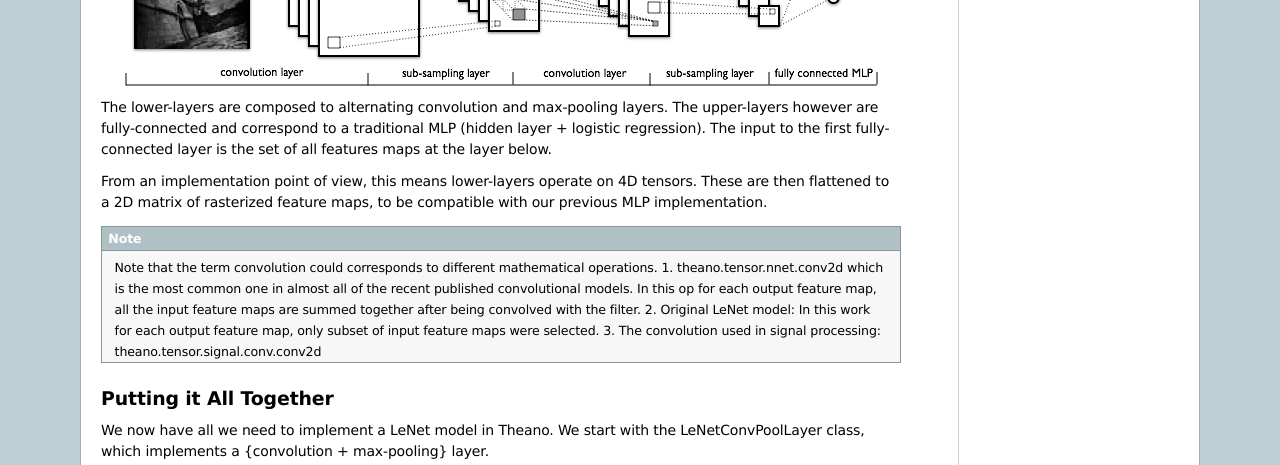
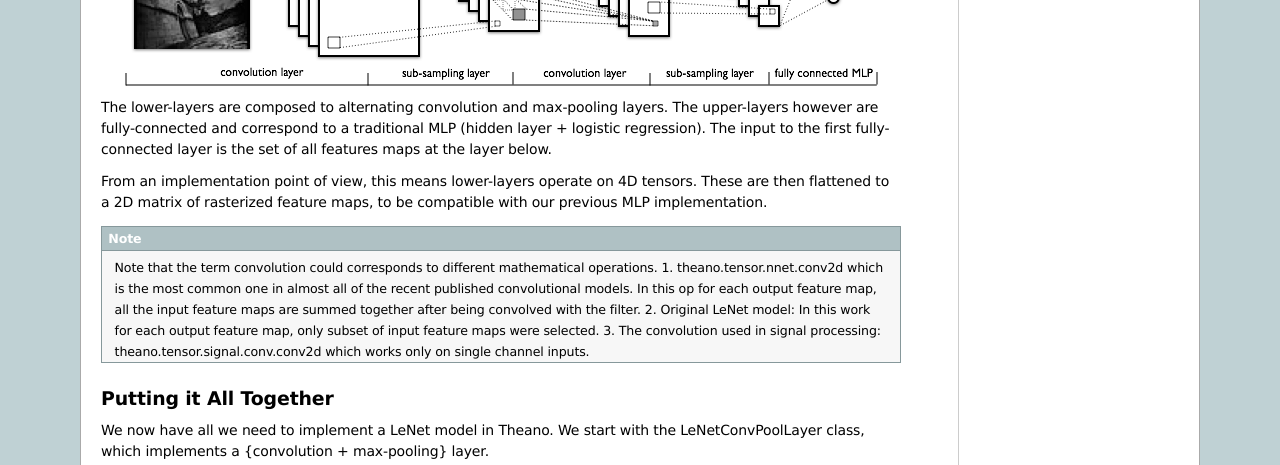
Before and after one commit to lisa-lab/DeepLearningTutorials, a Sphinx documentation site: the page built from doc/lenet.txt, in a window 1280 px wide and 900 px high, scrolled down 5959 px, cut to the strip 0-465 px from the top of the window. Built offline with Sphinx 7.4.7, drawn with Linux system fonts in a browser that asks for light colours; formulas are drawn with MathJax 3; pages that are not in the unit, such as notebooks, are missing from menus.

Commit message:
clarify signal

```diff
--- a/doc/lenet.txt
+++ b/doc/lenet.txt
@@ -404,7 +404,7 @@ to be compatible with our previous MLP implementation.
     Note that the term convolution could corresponds to different mathematical operations.
     1. theano.tensor.nnet.conv2d which is the most common one in almost all of the recent published convolutional models. In this op for each output feature map, all the input feature maps are summed together after being convolved with the filter.
     2. Original LeNet model: In this work for each output feature map, only subset of input feature maps were selected.
-    3. The convolution used in signal processing: theano.tensor.signal.conv.conv2d
+    3. The convolution used in signal processing: theano.tensor.signal.conv.conv2d which works only on single channel inputs.
 
 
 
```
